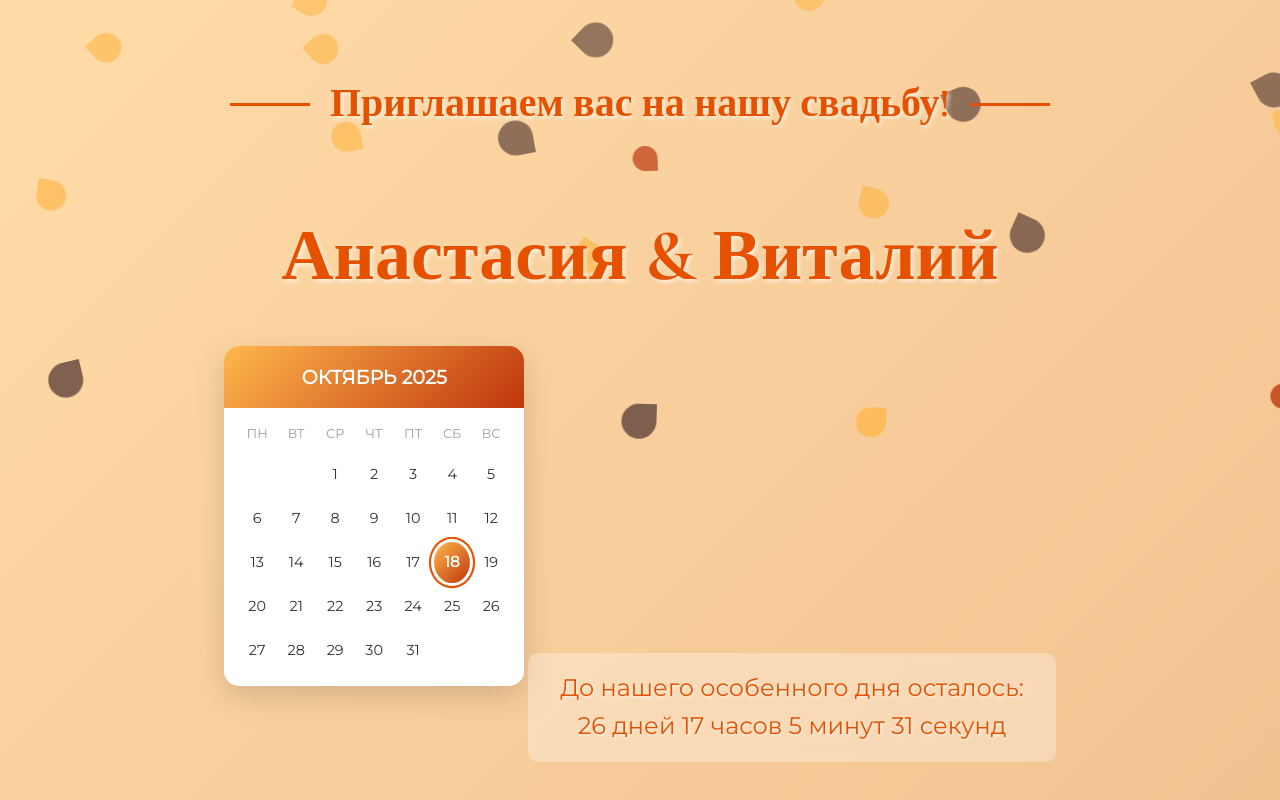
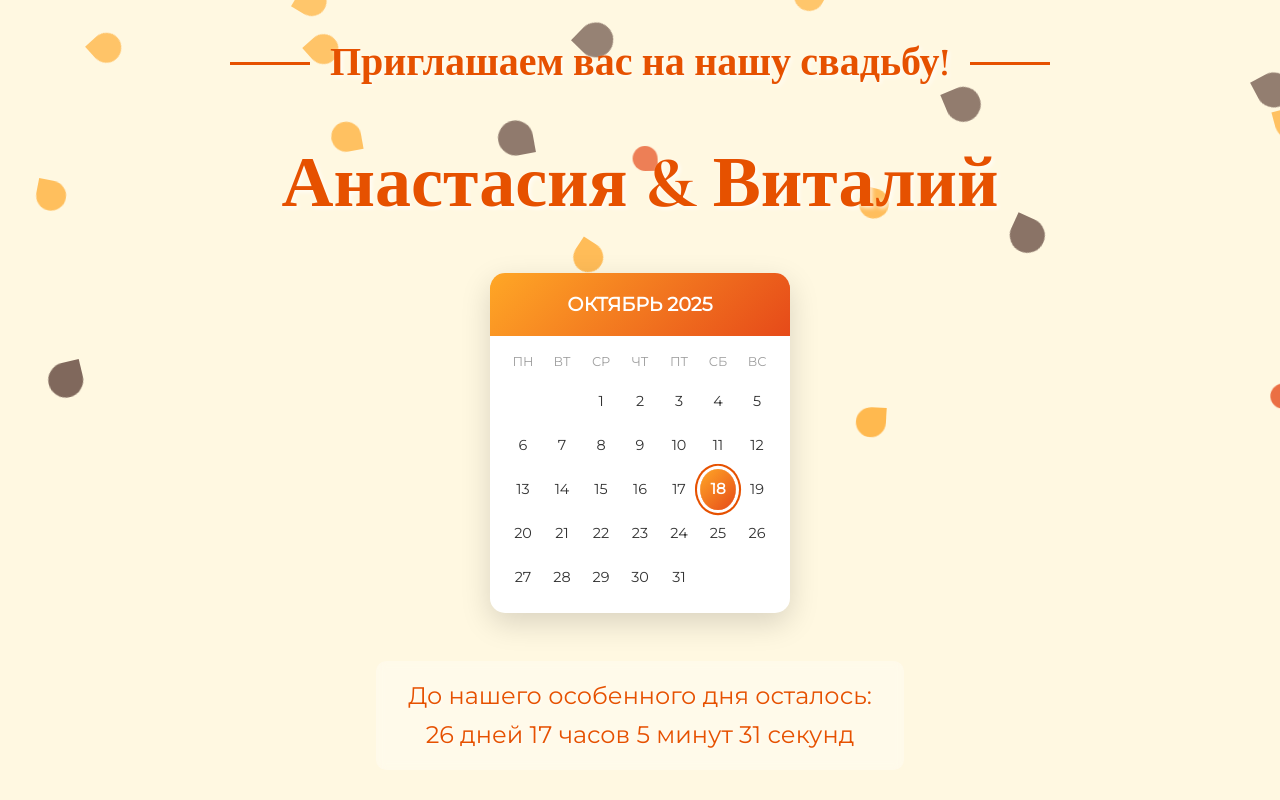
Before and after one commit to nimusvlad/wedding-invitation, a plain HTML site: page index.html in a window 1280 px wide. Shown: the top 800 px of the page. Drawn offline with nearby package versions, Linux system fonts and the light colour scheme.

Commit message:
Update style.css

```diff
--- a/style.css
+++ b/style.css
@@ -1,12 +1,12 @@
 /* Обновленная осенняя цветовая палитра */
 :root {
-    --autumn-orange: #FFB74D; /* Светлее оранжевый */
-    --autumn-red: #BF360C; /* Темнее оранжево-красный */
-    --autumn-brown: #5D4037; /* Темнее коричневый */
-    --autumn-beige: #FFECB3; /* Светлее бежевый */
-    --autumn-cream: #FFF3E0; /* Светлее кремовый */
-    --autumn-light-orange: #FFE0B2; /* Светлее светло-оранжевый */
-    --autumn-dark-orange: #E65100; /* Темнее темно-оранжевый */
+    --autumn-orange: #FFA726; /* Более темный оранжевый */
+    --autumn-red: #E64A19; /* Более темный красно-оранжевый */
+    --autumn-brown: #5D4037; /* Темный коричневый */
+    --autumn-beige: #FFCCBC; /* Светлый бежевый */
+    --autumn-cream: #FFF8E1; /* Более светлый кремовый (ближе к белому) */
+    --autumn-light-orange: #FFE0B2; /* Светлый оранжевый */
+    --autumn-dark-orange: #E65100; /* Темный оранжевый для текста */
     --autumn-white: #FFFFFF;
     --autumn-black: #333333;
     --autumn-gray: #9E9E9E;
@@ -23,13 +23,13 @@ body {
     font-family: 'Montserrat', sans-serif;
     color: var(--autumn-black);
     line-height: 1.6;
-    background: linear-gradient(135deg, var(--autumn-light-orange) 0%, var(--autumn-beige) 100%);
+    background: var(--autumn-cream); /* Более светлый фон, ближе к белому */
 }
 
 h1, h2, h3 {
     font-family: 'Cormorant Garamond', serif;
     font-weight: 700;
-    color: var(--autumn-brown);
+    color: var(--autumn-dark-orange); /* Темный оранжевый для заголовков */
 }
 
 .container {
@@ -48,7 +48,7 @@ h1, h2, h3 {
     justify-content: center;
     position: relative;
     overflow: hidden;
-    background: linear-gradient(135deg, rgba(255, 183, 77, 0.1) 0%, rgba(191, 54, 12, 0.2) 100%);
+    background: var(--autumn-cream); /* Убрали градиент, оставили светлый фон */
 }
 
 .leaves-container {
@@ -111,29 +111,36 @@ h1, h2, h3 {
     position: relative;
     z-index: 2;
     text-align: center;
+    display: flex;
+    flex-direction: column;
+    align-items: center;
+    justify-content: center;
+    width: 100%;
 }
 
 .hero h1 {
     font-size: 4.5rem;
-    margin-bottom: 2rem;
-    color: var(--autumn-dark-orange); /* Темнее оранжевый для имен */
+    margin: 0 0 2rem 0;
+    color: var(--autumn-dark-orange);
     text-shadow: 2px 2px 4px rgba(255, 255, 255, 0.8);
+    order: 2; /* Порядок: приглашение, имена, календарь, отсчет */
 }
 
-/* Стили для текста приглашения - увеличен и улучшен */
+/* Стили для текста приглашения */
 .invitation-text {
-    margin: 2rem 0;
+    margin: 0 0 2rem 0;
+    order: 1; /* Первый элемент */
 }
 
 .invitation-text p {
-    font-size: 2.5rem; /* Увеличили размер */
-    color: var(--autumn-dark-orange); /* Темнее оранжевый */
+    font-size: 2.5rem;
+    color: var(--autumn-dark-orange); /* Темный оранжевый */
     font-family: 'Cormorant Garamond', serif;
-    font-weight: 700; /* Более жирный шрифт */
+    font-weight: 700;
     text-shadow: 2px 2px 4px rgba(255, 255, 255, 0.8);
     position: relative;
     display: inline-block;
-    margin-bottom: 2rem;
+    margin: 0;
 }
 
 .invitation-text p:before,
@@ -141,19 +148,19 @@ h1, h2, h3 {
     content: "";
     position: absolute;
     top: 50%;
-    width: 80px; /* Увеличили длину линий */
-    height: 3px; /* Увеличили толщину линий */
-    background: var(--autumn-dark-orange); /* Темнее оранжевый */
+    width: 80px;
+    height: 3px;
+    background: var(--autumn-dark-orange); /* Темный оранжевый */
 }
 
 .invitation-text p:before {
     right: 100%;
-    margin-right: 20px; /* Увеличили отступ */
+    margin-right: 20px;
 }
 
 .invitation-text p:after {
     left: 100%;
-    margin-left: 20px; /* Увеличили отступ */
+    margin-left: 20px;
 }
 
 /* Стили для мини-календаря */
@@ -161,10 +168,10 @@ h1, h2, h3 {
     background: var(--autumn-white);
     border-radius: 15px;
     box-shadow: 0 10px 30px rgba(0, 0, 0, 0.15);
-    margin-bottom: 3rem;
+    margin: 0 0 3rem 0;
     overflow: hidden;
     width: 300px;
-    display: inline-block;
+    order: 3; /* Третий элемент */
 }
 
 .calendar-header {
@@ -213,7 +220,7 @@ h1, h2, h3 {
     background: linear-gradient(135deg, var(--autumn-orange) 0%, var(--autumn-red) 100%);
     color: var(--autumn-white);
     font-weight: bold;
-    box-shadow: 0 0 0 3px var(--autumn-white), 0 0 0 5px var(--autumn-dark-orange); /* Темнее оранжевый */
+    box-shadow: 0 0 0 3px var(--autumn-white), 0 0 0 5px var(--autumn-dark-orange);
     animation: pulse 2s infinite;
 }
 
@@ -226,14 +233,15 @@ h1, h2, h3 {
 /* Стили для обратного отсчета */
 #countdown {
     font-size: 1.5rem;
-    color: var(--autumn-dark-orange); /* Темнее оранжевый */
+    color: var(--autumn-dark-orange);
     text-shadow: 1px 1px 3px rgba(255, 255, 255, 0.8);
-    margin-top: 2rem;
+    margin: 0;
     background: rgba(255, 255, 255, 0.3);
     padding: 1rem 2rem;
     border-radius: 10px;
     display: inline-block;
     backdrop-filter: blur(5px);
+    order: 4; /* Четвертый элемент */
 }
 
 /* Остальные стили */
@@ -256,7 +264,7 @@ section {
 h2 {
     font-size: 2.5rem;
     margin-bottom: 2rem;
-    color: var(--autumn-dark-orange); /* Темнее оранжевый */
+    color: var(--autumn-dark-orange);
     position: relative;
     display: inline-block;
 }
@@ -285,25 +293,25 @@ h2:after {
     padding: 2rem;
     border: 2px solid var(--autumn-beige);
     border-radius: 10px;
-    background-color: rgba(255, 236, 179, 0.3); /* Обновленный цвет с новой палитрой */
+    background-color: rgba(255, 204, 188, 0.3);
 }
 
 .detail-item h3 {
     margin-bottom: 1rem;
-    color: var(--autumn-brown);
+    color: var(--autumn-dark-orange);
     font-size: 1.8rem;
 }
 
 /* Увеличиваем конкретно "Церемония" и "Банкет" */
 .ceremony, .banquet {
     font-size: 2.2rem !important;
-    color: var(--autumn-dark-orange); /* Темнее оранжевый */
+    color: var(--autumn-dark-orange);
 }
 
 .map-link {
     display: inline-block;
     margin-top: 1rem;
-    color: var(--autumn-dark-orange); /* Темнее оранжевый */
+    color: var(--autumn-dark-orange);
     text-decoration: none;
     font-weight: bold;
 }
@@ -322,7 +330,7 @@ h2:after {
 
 /* Стили для раздела с дресс-кодом */
 .dress-code {
-    background-color: rgba(255, 236, 179, 0.4); /* Обновленный цвет с новой палитрой */
+    background-color: rgba(255, 204, 188, 0.4);
 }
 
 .color-palette {
@@ -343,7 +351,7 @@ h2:after {
 
 /* Стили для раздела с подарками */
 .gifts {
-    background-color: rgba(255, 243, 224, 0.5); /* Обновленный цвет с новой палитрой */
+    background-color: rgba(255, 248, 225, 0.5);
 }
 
 /* Стили для формы RSVP */
@@ -365,12 +373,12 @@ h2:after {
     border: 2px solid var(--autumn-beige);
     border-radius: 5px;
     font-family: 'Montserrat', sans-serif;
-    background-color: rgba(255, 243, 224, 0.7); /* Обновленный цвет с новой палитрой */
+    background-color: rgba(255, 248, 225, 0.7);
 }
 
 #rsvp-form button {
     padding: 1rem;
-    background-color: var(--autumn-dark-orange); /* Темнее оранжевый */
+    background-color: var(--autumn-dark-orange);
     color: white;
     border: none;
     border-radius: 5px;
@@ -393,7 +401,7 @@ h2:after {
 .attendance-options p {
     margin-bottom: 1rem;
     font-weight: bold;
-    color: var(--autumn-dark-orange); /* Темнее оранжевый */
+    color: var(--autumn-dark-orange);
 }
 
 .option-buttons {
@@ -408,7 +416,7 @@ h2:after {
     padding: 0.8rem;
     border: 2px solid var(--autumn-beige);
     border-radius: 50px;
-    background-color: rgba(255, 243, 224, 0.7); /* Обновленный цвет с новой палитрой */
+    background-color: rgba(255, 248, 225, 0.7);
     cursor: pointer;
     transition: all 0.3s ease;
 }
@@ -419,7 +427,7 @@ h2:after {
 
 .option-button input[type="radio"] {
     margin-right: 10px;
-    accent-color: var(--autumn-dark-orange); /* Темнее оранжевый */
+    accent-color: var(--autumn-dark-orange);
 }
 
 .option-button span {
@@ -428,11 +436,11 @@ h2:after {
 
 /* Стили для контактов */
 .contacts {
-    background-color: rgba(255, 236, 179, 0.4); /* Обновленный цвет с новой палитрой */
+    background-color: rgba(255, 204, 188, 0.4);
 }
 
 .contacts a {
-    color: var(--autumn-dark-orange); /* Темнее оранжевый */
+    color: var(--autumn-dark-orange);
     text-decoration: none;
     font-weight: bold;
 }
```
